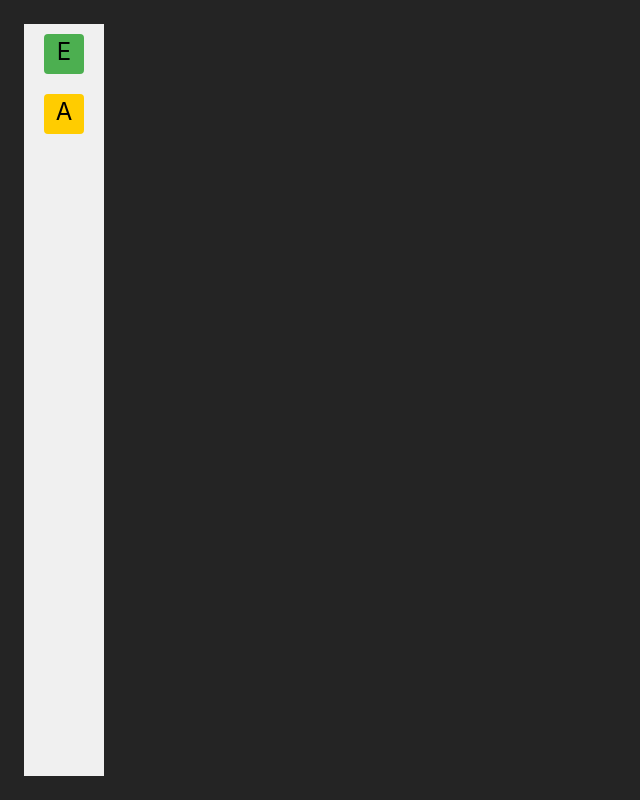
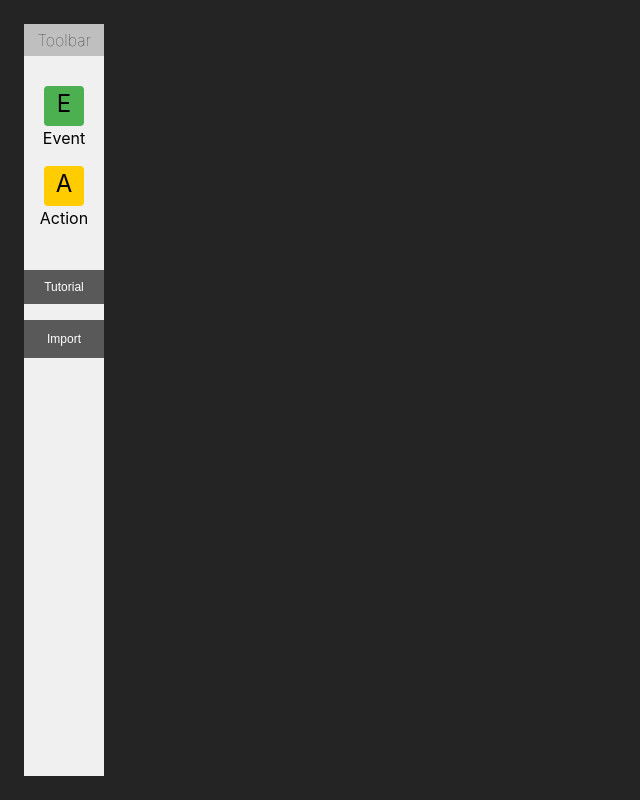
Before and after one commit to Unit2795/node-graph-editor-example, a React (Vite) app: page / in a window 1280 px wide. Shown: the whole page, without its empty margins (0-640 px from the left). Built offline with nearby package versions, Linux system fonts and the light colour scheme.

Commit message:
Extract nodes into top level state so it may be readily saved into a file and imported by the toolbar

```diff
--- a/src/components/Grid/Grid.tsx
+++ b/src/components/Grid/Grid.tsx
@@ -2,6 +2,7 @@ import './Grid.css';
 import '../Toolbar/Toolbar.css';
 import {useEffect, useRef, useState, MouseEvent, DragEvent} from "react";
 import {NodeType, useToolbarDragging} from "../Toolbar/toolbarState.ts";
+import {useGridStore} from "./gridState.ts";
 
 interface GridNode {
 	id: number;
@@ -28,8 +29,7 @@ const SQUARE_SIZE = 40;
 
 const Grid = () => {
 	const svgRef = useRef<SVGSVGElement>(null);
-	const [nodes, setNodes] = useState<GridNode[]>([]);
-	const [connections, setConnections] = useState<NodeConnection[]>([]);
+	const {nodes, connections, setNodes, setConnections} = useGridStore();
 	const [selectedNodes, setSelectedNodes] = useState<number[]>([]);
 
 	const [draggedNode, setDraggedNode] = useState<(GridNode & {
@@ -210,7 +210,7 @@ const Grid = () => {
 		return () => {
 			document.removeEventListener('keyup', handleKeyDown);
 		};
-	}, [selectedNodes, nodes, connections, modifyConnections]);
+	}, [selectedNodes, nodes, connections, modifyConnections, setNodes]);
 
 	// -----------------------------------------------
 	// Mouse and Drag event handlers
--- /dev/null
+++ b/src/components/Grid/gridState.ts
@@ -0,0 +1,73 @@
+import {create} from "zustand";
+import {NodeType} from "../Toolbar/toolbarState.ts";
+
+interface GridNode {
+	id: number;
+	nodeType: NodeType;
+	// Pixel location where the node is rendered
+	x: number;
+	y: number;
+	// Actual grid column & row
+	gridX: number;
+	gridY: number;
+	// Original position of the node before dragging
+	originalX: number;
+	originalY: number;
+}
+
+interface NodeConnection {
+	fromId: number;
+	toId: number;
+}
+
+interface GridNodes {
+	nodes: GridNode[];
+	connections: NodeConnection[];
+	setNodes: (updater: (prev: GridNode[]) => GridNode[]) => void;
+	setConnections: (updater: (prev: NodeConnection[]) => NodeConnection[]) => void;
+	saveToFile: () => void
+	loadFromFile: (file: File) => Promise<void>
+}
+
+export const useGridStore = create<GridNodes>((set, get) => ({
+		nodes: [],
+		connections: [],
+		setNodes: (updater) =>
+			set((state) => ({
+				nodes: updater(state.nodes),
+			})
+		),
+		setConnections: (updater) =>
+			set((state) => ({
+				connections: updater(state.connections),
+			})
+		),
+		saveToFile: () => {
+			const state = {
+				nodes: JSON.parse(JSON.stringify(get().nodes)),
+				connections: JSON.parse(JSON.stringify(get().connections)),
+			};
+
+			const blob = new Blob([JSON.stringify(state, null, 2)], { type: 'application/json' });
+			const url = URL.createObjectURL(blob);
+
+			const a = document.createElement('a');
+			a.href = url;
+			a.download = 'grid_state.json';
+			a.click();
+
+			URL.revokeObjectURL(url);
+		},
+
+		loadFromFile: async (file: File) => {
+			const text = await file.text();
+			console.log(text);
+			const { nodes, connections } = JSON.parse(text);
+
+			set(() => ({
+				nodes: nodes || [],
+				connections: connections || []
+			}));
+		},
+	})
+);
--- a/src/components/Toolbar/Toolbar.css
+++ b/src/components/Toolbar/Toolbar.css
@@ -4,7 +4,6 @@
     cursor: grab;
     border-radius: 4px;
     color: black;
-    margin: 10px;
     font-size: 24px;
     text-align: center;
 }
@@ -27,3 +26,61 @@
     flex-direction: column;
     align-items: center;
 }
+
+.title {
+    color: #333333;
+    font-size: 16px;
+    margin: 0;
+    padding: 4px 0;
+    background-color: #bfbfbf;
+    width: 100%;
+    text-align: center;
+    font-weight: lighter;
+}
+
+.buttons {
+    display: flex;
+    flex-direction: column;
+    align-items: center;
+    gap: 16px;
+    width: 100%;
+    margin-top: 32px;
+
+    button, .file-button {
+        padding: 10px 0;
+        border: unset;
+        background: #595959;
+        width: 80px;
+        cursor: pointer;
+        color: white;
+        font-family: Arial, sans-serif;
+        font-size: 12px;
+        text-align: center;
+    }
+    button:hover {
+        background: #333333;
+    }
+
+    .file-button {
+        input[type="file"] {
+            display: none;
+        }
+    }
+}
+
+.nodes {
+    margin-top: 22px;
+
+    .node {
+        display: flex;
+        flex-direction: column;
+        align-items: center;
+        width: 100%;
+        padding: 8px 0;
+    }
+
+    p {
+        margin: 0;
+        color: black;
+    }
+}
--- a/src/components/Toolbar/Toolbar.tsx
+++ b/src/components/Toolbar/Toolbar.tsx
@@ -1,17 +1,64 @@
 import './Toolbar.css'
 import {NodeType, useToolbarDragging} from "./toolbarState.ts";
+import {useGridStore} from "../Grid/gridState.ts";
+import {ChangeEvent} from "react";
 
 const Toolbar = () => {
 	const {setDragging} = useToolbarDragging();
+	const {saveToFile, loadFromFile, nodes} = useGridStore();
 
 	const isDragging = (isDragging: boolean, nodeType: NodeType) => () => {
 		setDragging(isDragging, nodeType);
 	};
 
+	const handleFileImport = (e: ChangeEvent<HTMLInputElement>) => {
+		const file = e.target.files?.[0];
+		if (file) {
+			loadFromFile(file);
+		}
+	};
+
     return (
 		<div className="toolbar">
-			<div draggable className="draggable event" onDragStart={isDragging(true, NodeType.EVENT)}>E</div>
-			<div draggable className="draggable action" onDragStart={isDragging(true, NodeType.ACTION)}>A</div>
+			<h1 className="title">Toolbar</h1>
+			<div className={'nodes'}>
+				<div className={'node'}>
+					<div draggable className="draggable event" onDragStart={isDragging(true, NodeType.EVENT)}>E</div>
+					<p>Event</p>
+				</div>
+				<div className={'node'}>
+					<div draggable className="draggable action" onDragStart={isDragging(true, NodeType.ACTION)}>A</div>
+					<p>Action</p>
+				</div>
+			</div>
+			<div className={'buttons'}>
+				<button onClick={() => {
+					alert("- Drag nodes from the toolbar onto the page to place them.\n- Drag existing nodes to move them around.\n- Click on a node to select it, click it again to deselect it.\n- Press 'Delete' key or click delete button to remove selected nodes.\n- With two nodes selected, link them by pressing 'Enter' key. Events can connect to other Event or Action nodes. The first selected Event node will point to the second selected one. Events will always point to Actions.\n- Press Clear to deselect all nodes.")
+				}}>Tutorial
+				</button>
+				{
+					nodes.length > 0 && (
+						<button onClick={() => {
+							saveToFile();
+						}}>Save</button>
+					)
+				}
+				<label className="file-button">
+					<input
+						type="file"
+						accept="application/json"
+						onChange={handleFileImport}/>
+					Import
+				</label>
+				{/*<button onClick={() => {
+					loadFromFile();
+				}}>Import
+				</button>*/}
+				{/*<button>Select All</button>
+				<button>Delete</button>
+				<button>Link</button>
+				<button>Clear</button>*/}
+			</div>
 		</div>
 	);
 };
--- a/src/components/Toolbar/toolbarState.ts
+++ b/src/components/Toolbar/toolbarState.ts
@@ -1,4 +1,4 @@
-import {create} from "zustand/index";
+import {create} from "zustand";
 
 export enum NodeType {
 	EVENT = "event",
```
